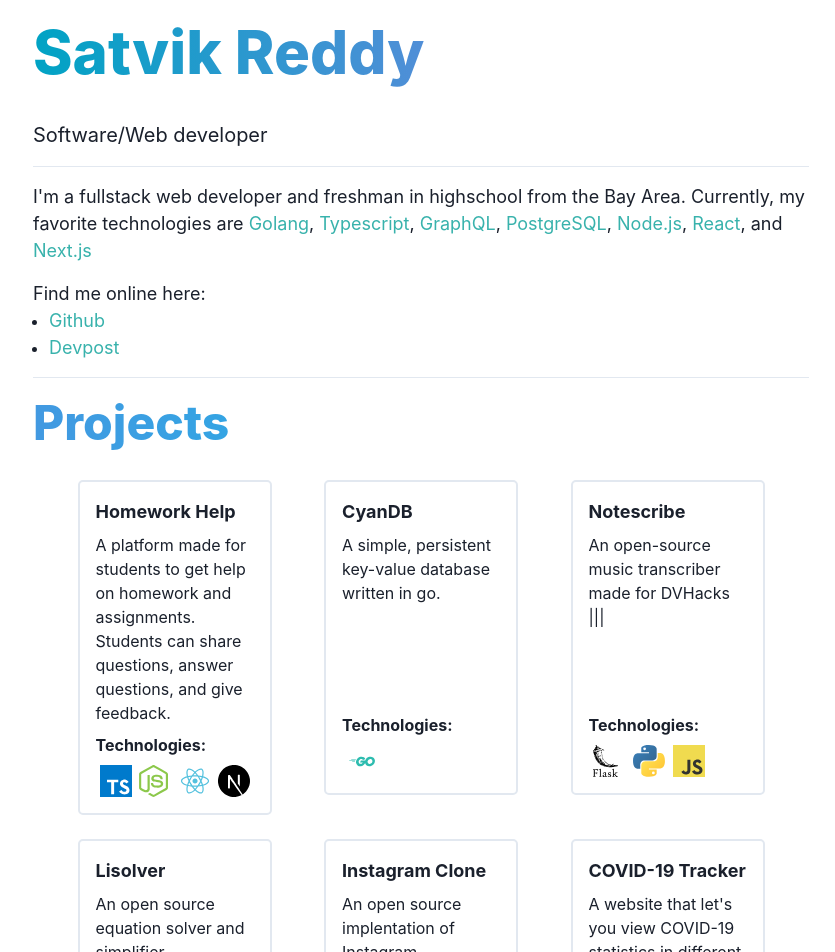
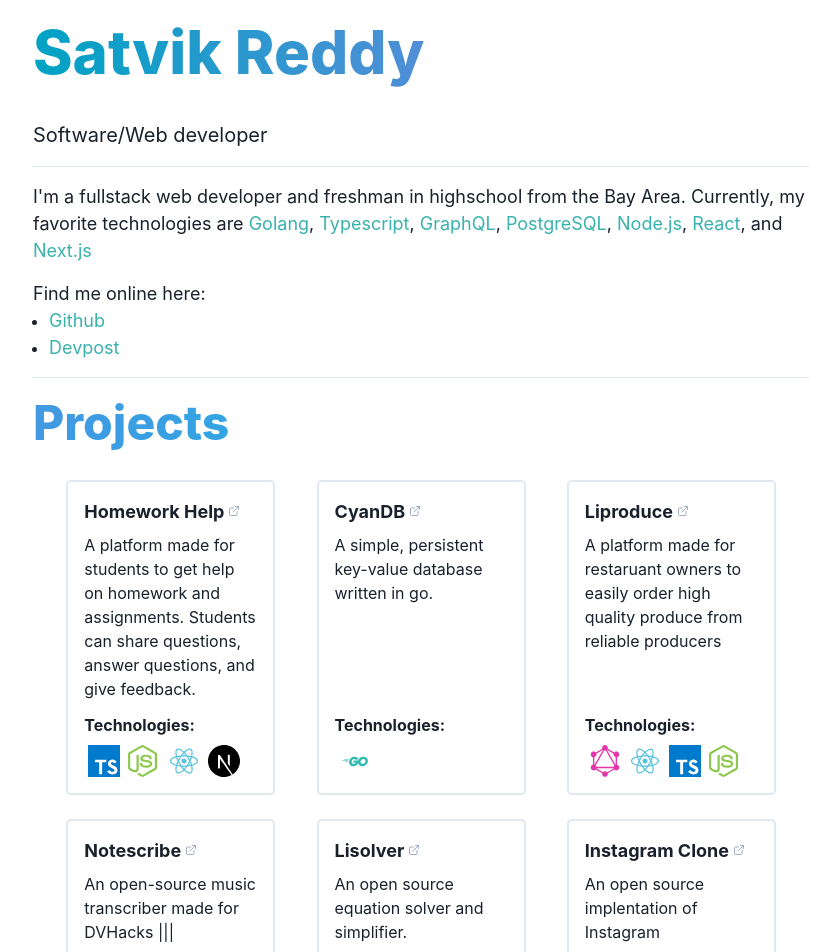
Before and after one commit to SatvikR/satvikreddy.com, a Next.js app: page / in a window 1280 px wide. Shown: the top 952 px of the page, without its empty margins (219-1054 px from the left). Built offline with nearby package versions, Linux system fonts and the light colour scheme.

Commit message:
added links to projects

```diff
--- a/src/components/Project.tsx
+++ b/src/components/Project.tsx
@@ -1,5 +1,6 @@
-import { Box, Link } from "@chakra-ui/layout";
-import { Flex, Text, Image } from "@chakra-ui/react";
+import { ExternalLinkIcon } from "@chakra-ui/icons";
+import { LinkBox, Link, LinkOverlay } from "@chakra-ui/layout";
+import { Flex, Text, Image, Box } from "@chakra-ui/react";
 import React from "react";
 
 export type Technology =
@@ -30,13 +31,14 @@
 export interface ProjectProps {
   name: string;
   desc: string;
+  href: string;
   tech: Technology[];
 }
 
-export const Project: React.FC<ProjectProps> = ({ name, desc, tech }) => {
+export const Project: React.FC<ProjectProps> = ({ name, desc, tech, href }) => {
   return (
     <Box
-      maxW={`${(800 - 12 - 12) / 4}px`}
+      maxW={`${(800 - 12 - 12) / 4 + 15}px`}
       w="100%"
       borderWidth="2px"
       p={4}
@@ -47,11 +49,14 @@
       }}
     >
       <Text fontWeight="bold" mb={2} fontSize="lg">
-        {name}
+        <Link href={href} target="_">
+          {name}
+          <ExternalLinkIcon w={3} h={3} color="gray.400" ml={1} mb={1} />
+        </Link>
       </Text>
-      <Box minH="180px">
+      <LinkBox minH="180px">
         <Text mb={2}>{desc}</Text>
-      </Box>
+      </LinkBox>
       <Text fontWeight="bold" mb={2}>
         Technologies:
       </Text>
--- a/src/components/Projects.tsx
+++ b/src/components/Projects.tsx
@@ -1,5 +1,5 @@
 import { Wrap, WrapItem } from "@chakra-ui/layout";
-import { Heading } from "@chakra-ui/react";
+import { Heading, Link } from "@chakra-ui/react";
 import React from "react";
 import { Project } from "./Project";
 
@@ -24,19 +24,30 @@
             name="Homework Help"
             desc="A platform made for students to get help on homework and assignments. Students can share questions, answer questions, and give feedback."
             tech={["typescript", "node", "react", "next"]}
+            href="https://github.com/SatvikR/homework-help"
           />
         </WrapItem>
         <WrapItem>
           <Project
             name="CyanDB"
             desc="A simple, persistent key-value database written in go."
+            href="https://github.com/SatvikR/cyandb"
             tech={["golang"]}
+          />
+        </WrapItem>
+        <WrapItem>
+          <Project
+            name="Liproduce"
+            desc="A platform made for restaruant owners to easily order high quality produce from reliable producers"
+            href="https://github.com/SatvikR/liproduce"
+            tech={["graphql", "react", "typescript", "node"]}
           />
         </WrapItem>
         <WrapItem>
           <Project
             name="Notescribe"
             desc="An open-source music transcriber made for DVHacks |||"
+            href="https://github.com/SatvikR/notescribe"
             tech={["flask", "python", "javascript"]}
           />
         </WrapItem>
@@ -44,6 +55,7 @@
           <Project
             name="Lisolver"
             desc="An open source equation solver and simplifier."
+            href="https://github.com/SatvikR/lisolver"
             tech={["flask", "next", "react", "typescript"]}
           />
         </WrapItem>
@@ -51,14 +63,8 @@
           <Project
             name="Instagram Clone"
             desc="An open source implentation of Instagram"
+            href="https://github.com/SatvikR/instagram-clone"
             tech={["typescript", "node", "react", "firebase"]}
-          />
-        </WrapItem>
-        <WrapItem>
-          <Project
-            name="COVID-19 Tracker"
-            desc="A website that let's you view COVID-19 statistics in different states"
-            tech={["flask", "python", "javascript"]}
           />
         </WrapItem>
       </Wrap>
```
